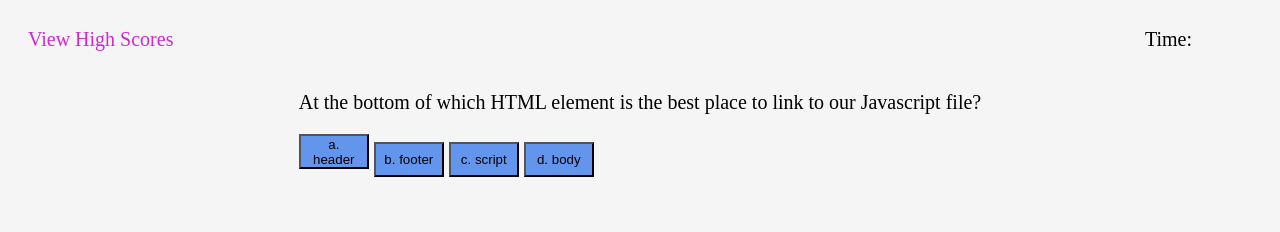
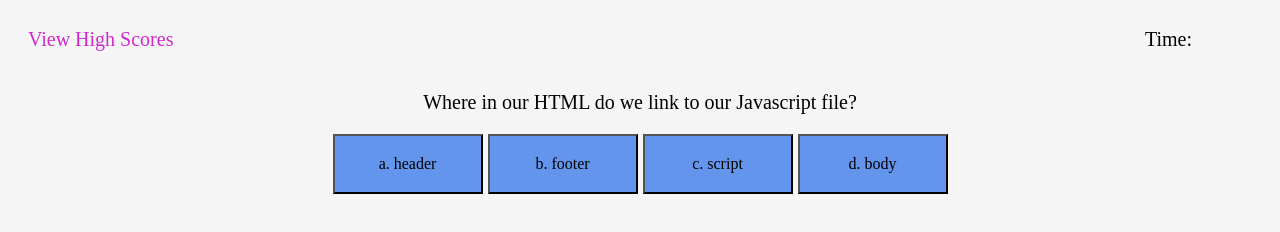
Before and after one commit to PRGottinger/code-quiz, a plain HTML site: page index.html in a window 1280 px wide. Both pictures are taken after a click on the button "Start". Drawn offline with Linux system fonts and the light colour scheme.

Commit message:
working on timer

```diff
--- a/Assets/script.js
+++ b/Assets/script.js
@@ -7,6 +7,19 @@ var button2 = document.querySelector("#btn2");
 var button3 = document.querySelector("#btn3");
 var button4 = document.querySelector("#btn4");
 var currentIndex = 0;
+// var counter = 30;
+// var startCountdown = setInterval(countdown, 1000);
+
+// var countdown = setInterval(function () {
+//   counter--;
+//   if (counter === 0) {
+//     console.log("you lost!");
+//   }
+// };
+
+// function endGame() {
+
+// }
 
 function checkAnswer(event) {
   console.log(event);
@@ -36,26 +49,44 @@ function nextQuestion() {
   button3.addEventListener("click", checkAnswer);
   button4.textContent = questions[currentIndex].answers[3];
   button4.addEventListener("click", checkAnswer);
+
+  // endGame();
 }
 
 var questions = [
   {
-    question:
-      "At the bottom of which HTML element is the best place to link to our Javascript file?",
+    question: "Where in our HTML do we link to our Javascript file?",
     answers: ["a. header", "b. footer", "c. script", "d. body"],
     correct: "d. body",
   },
 
   {
-    question: "this is the second question?",
-    answers: ["a. header", "b. footer", "c. script", "d. body"],
-    correct: "d. body",
+    question: "How do you comment in JavaScript?",
+    answers: ["a.  //This", "b. <!--This-->>", "c. !This", "d. This"],
+    correct: "a.  //This",
   },
 
   {
-    question: "this is the third question?",
-    answers: ["a. header", "b. footer", "c. script", "d. body"],
-    correct: "d. body",
+    question: "How do you declare a JavaScript variable?",
+    answers: [
+      "a. v catName",
+      "b. var catName",
+      "c. variable catName",
+      "d. MyCatVar",
+    ],
+    correct: "b. var catName",
+  },
+
+  {
+    question: "Inside which HTML element do we put the JavaScript?",
+    answers: ["a. <script> ", "b. <js> ", "c. <javascript> ", "d. style.js "],
+    correct: "a. <script> ",
+  },
+
+  {
+    question: "Which operator is used to assign a value to a variable?",
+    answers: ["a. * ", "b. = ", "c. + ", "d. - "],
+    correct: "b. = ",
   },
 ];
 
@@ -67,4 +98,5 @@ startbtn.addEventListener("click", function () {
   startQuestions.style.display = "none";
   otherQuestions.style.display = "block";
   nextQuestion();
+  countdown();
 });
--- a/Assets/style.css
+++ b/Assets/style.css
@@ -30,6 +30,13 @@ main {
   margin: auto;
 }
 
+.start-button {
+  font-family: "Times New Roman", Times, serif;
+  font-size: large;
+  height: 50px;
+  width: 125px;
+}
+
 .parent-intro {
   display: flex;
   align-content: center;
@@ -60,3 +67,16 @@ button {
   width: 70px;
   background-color: cornflowerblue;
 }
+
+.questions-div {
+  text-align: center;
+  align-items: center;
+  width: 100vh;
+}
+
+.quiz-button {
+  width: 150px;
+  height: 60px;
+  font-family: "Times New Roman", Times, serif;
+  font-size: medium;
+}
```
